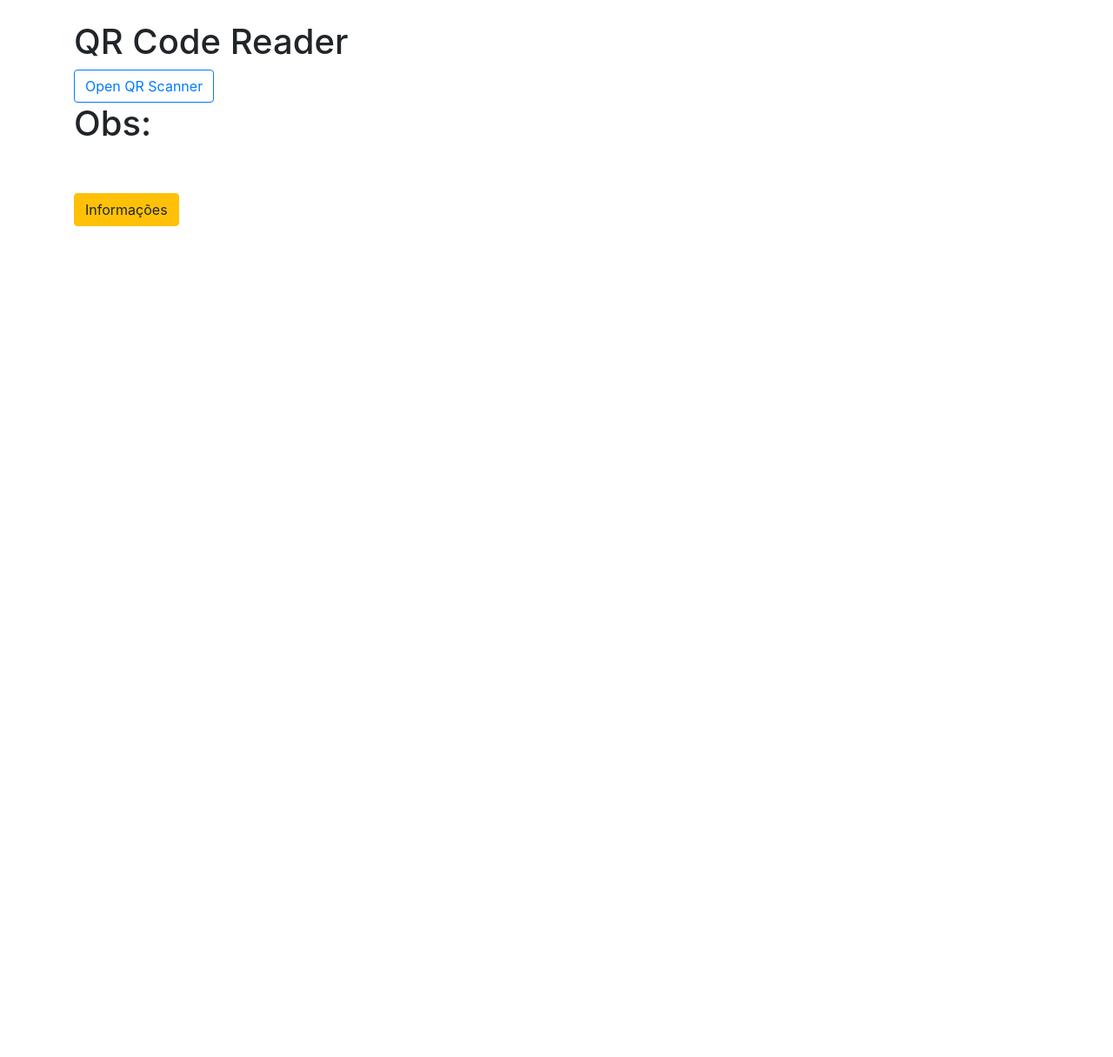
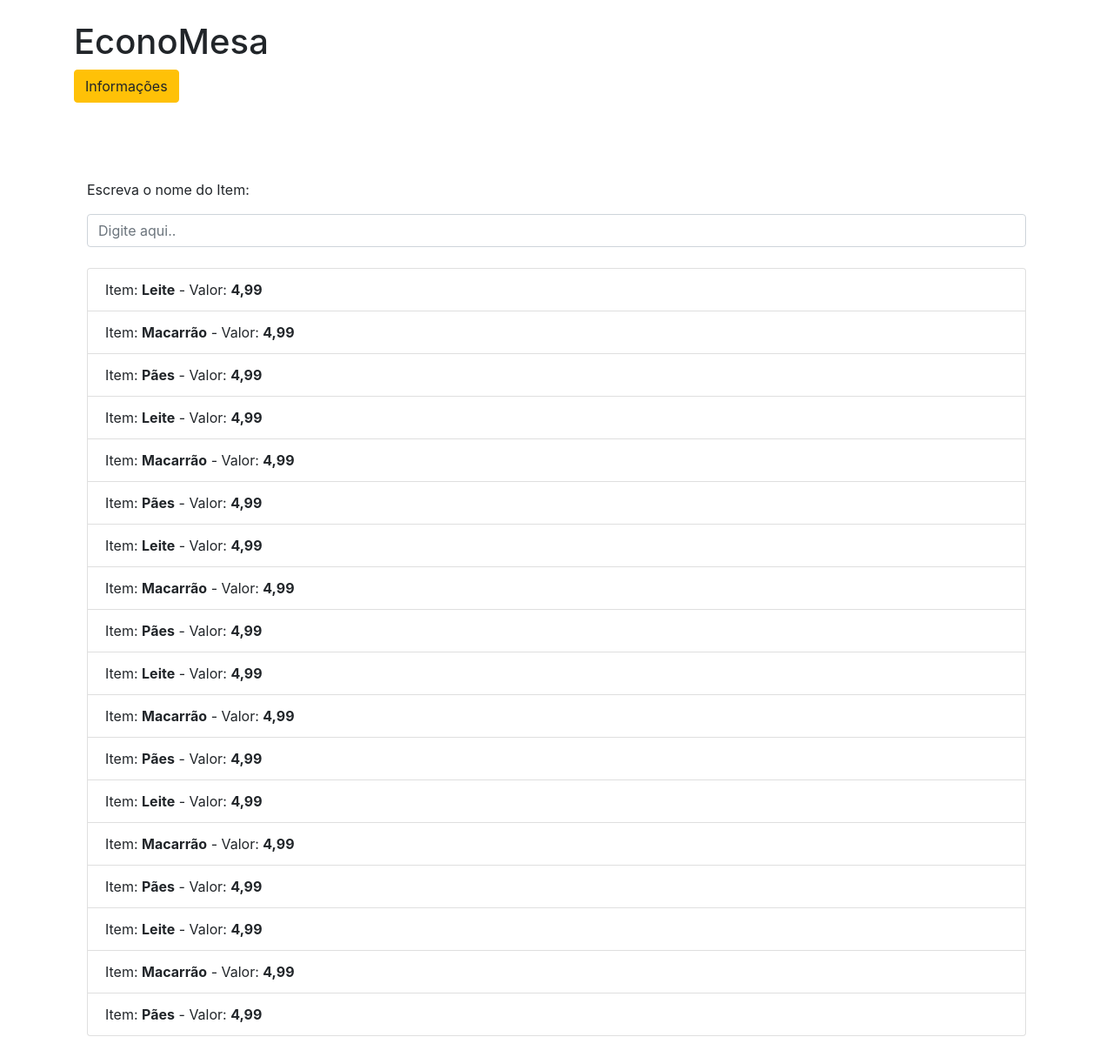
Before and after one commit to MatheusCbrl/SW-App_cidadao, a plain HTML site: page index.html in a window 1280 px wide. Shown: the whole page at 87% size. Before the commit the page ends 800 px from the top, so only its background shows below. Drawn offline with nearby package versions, Linux system fonts and the light colour scheme.

Commit message:
Add files via upload

```diff
--- a/index.html
+++ b/index.html
@@ -40,52 +40,58 @@
     integrity="sha384-B4gt1jrGC7Jh4AgTPSdUtOBvfO8shuf57BaghqFfPlYxofvL8/KUEfYiJOMMV+rV"
     crossorigin="anonymous"></script>
   <script src="./js/app.js"></script>
-  <title>App Cidadão</title>
-  <script src="https://rawgit.com/schmich/instascan-builds/master/instascan.min.js"></script>
+  <title>App EconoMesa</title>
 </head>
 
 <body>
   <div class="container-table container">
-    <h1>QR Code Reader</h1>
-    <button class="btn btn-outline-primary" onclick="openQRScanner()">Open QR Scanner</button>
-     <br/>
-     <h1>Obs:</h1>
-     <br/>
-     <br/>
-    <script>
-      function openQRScanner() {
-        // Create a new Instascan scanner instance
-        const scanner = new Instascan.Scanner({ video: document.getElementById('preview') });
-
-        // Listen for scan events
-        scanner.addListener('scan', function(content) {
-          // Display the scanned content
-          alert('Scanned QR code: ' + content);
-
-          // Stop scanning
-          scanner.stop();
-        });
-
-        // Start scanning
-        Instascan.Camera.getCameras()
-          .then(function(cameras) {
-            if (cameras.length > 0) {
-              scanner.start(cameras[0]); // Use the first camera
-            } else {
-              console.error('No cameras found.');
-            }
-          })
-          .catch(function(error) {
-            console.error('Error accessing camera:', error);
-          });
-      }
-    </script>
+    <h1>EconoMesa</h1>
     <div>
       <button id="Informacoes" type="button" class="btn btn-warning btn-md mb-3" data-toggle="modal"
         data-target="#exampleModal">
         Informações
       </button>
     </div>
+     <br/>
+
+     <main role="main" class="flex-shrink-0">
+      <h1 class="mt-5"></h1>
+       <div class="container">
+        <p>Escreva o nome do Item: </p>
+        <input class="form-control" id="DiurnoInput" type="text" placeholder="Digite aqui..">
+        <br>
+        <ul class="list-group" id="diurnoList">
+         <li class="list-group-item">Item: <strong>Leite</strong> - Valor: <strong>4,99</strong></li>
+         <li class="list-group-item">Item: <strong>Macarrão</strong> - Valor: <strong>4,99</strong></li>
+         <li class="list-group-item">Item: <strong>Pães</strong> - Valor: <strong>4,99</strong></li>
+         <li class="list-group-item">Item: <strong>Leite</strong> - Valor: <strong>4,99</strong></li>
+         <li class="list-group-item">Item: <strong>Macarrão</strong> - Valor: <strong>4,99</strong></li>
+         <li class="list-group-item">Item: <strong>Pães</strong> - Valor: <strong>4,99</strong></li>
+         <li class="list-group-item">Item: <strong>Leite</strong> - Valor: <strong>4,99</strong></li>
+         <li class="list-group-item">Item: <strong>Macarrão</strong> - Valor: <strong>4,99</strong></li>
+         <li class="list-group-item">Item: <strong>Pães</strong> - Valor: <strong>4,99</strong></li>
+         <li class="list-group-item">Item: <strong>Leite</strong> - Valor: <strong>4,99</strong></li>
+         <li class="list-group-item">Item: <strong>Macarrão</strong> - Valor: <strong>4,99</strong></li>
+         <li class="list-group-item">Item: <strong>Pães</strong> - Valor: <strong>4,99</strong></li>
+         <li class="list-group-item">Item: <strong>Leite</strong> - Valor: <strong>4,99</strong></li>
+         <li class="list-group-item">Item: <strong>Macarrão</strong> - Valor: <strong>4,99</strong></li>
+         <li class="list-group-item">Item: <strong>Pães</strong> - Valor: <strong>4,99</strong></li>
+         <li class="list-group-item">Item: <strong>Leite</strong> - Valor: <strong>4,99</strong></li>
+         <li class="list-group-item">Item: <strong>Macarrão</strong> - Valor: <strong>4,99</strong></li>
+         <li class="list-group-item">Item: <strong>Pães</strong> - Valor: <strong>4,99</strong></li>
+        </ul>
+      </div>
+     </main>
+    <script>
+      $(document).ready(function () {
+       $("#DiurnoInput").on("keyup", function () {
+        var value = $(this).val().toLowerCase();
+        $("#diurnoList li").filter(function () {
+         $(this).toggle($(this).text().toLowerCase().indexOf(value) > -1)
+        });
+       });
+      });
+     </script>
   </div>
   </div>
 
```
